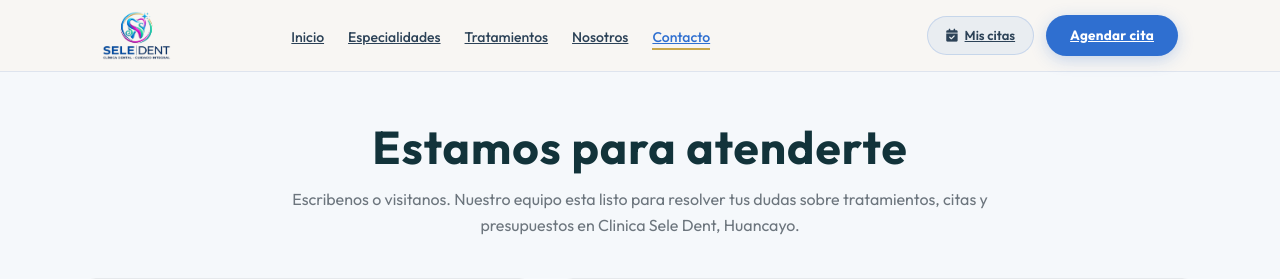
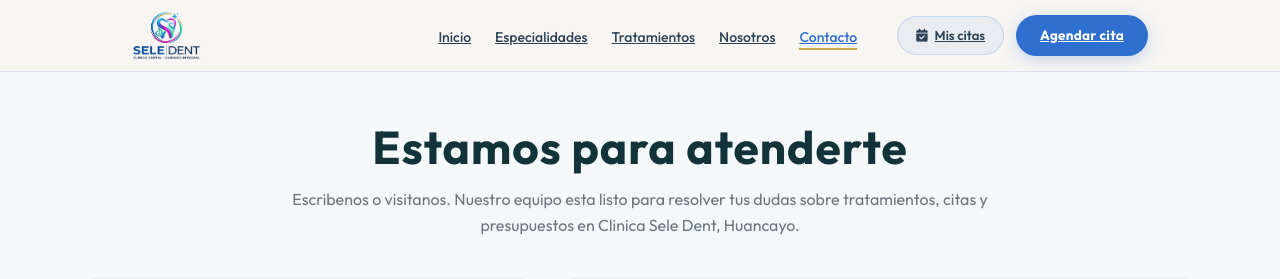
Before and after one commit to GustavoVelasquez-lang/clinica_dental, a Flask app: page /contacto in a window 1280 px wide. Shown: the top 279 px of the page. Run offline with Flask 3, Linux system fonts and the light colour scheme; some libraries are stand-ins or nearby versions.

Commit message:
Ajuste de diseno y alineacion compacta del Navbar en pantallas grandes

```diff
--- a/static/css/navbar.css
+++ b/static/css/navbar.css
@@ -63,7 +63,7 @@
   align-items: center;
   gap: 32px;
   list-style: none;
-  margin: 0;
+  margin: 0 auto;
   padding: 0;
 }
 
@@ -182,26 +182,30 @@
    El contenido no se estira a los bordes: el contenedor se limita
    a 1140px. Los enlaces quedan centrados entre el logo y los botones.
    ============================================================ */
+/* ============================================================
+   Escritorio (>= 992px): todo agrupado y centrado.
+   ============================================================ */
 @media (min-width: 992px) {
   .nav-inner {
-    max-width: 1140px;
+    max-width: 1080px; /* Ancho máximo controlado para mantener todo compacto */
+    justify-content: space-between;
   }
 
   .nav-menu {
     flex-direction: row;
-    justify-content: space-between;
-    gap: 1.5rem;
+    justify-content: flex-end; /* Alinea todo el contenido hacia la derecha del logo */
+    flex: initial; /* Evita que ocupe todo el ancho sobrante de forma forzada */
+    gap: 2.5rem; /* Distancia uniforme entre los enlaces y la sección de botones */
   }
 
-  /* Los enlaces se centran en el espacio entre el logo y las acciones. */
   .nav-links {
-    gap: 1.5rem;
-    margin: 0 auto;
+    gap: 1.5rem; /* Espaciado entre Inicio, Especialidades, etc. */
+    margin: 0;   /* Quitamos el margin: 0 auto para evitar que se separen */
   }
 
-  /* Las acciones siempre pegadas al borde derecho. */
   .nav-right {
-    margin-left: auto;
+    margin-left: 0;
+    gap: 12px;
   }
 }
 
```
